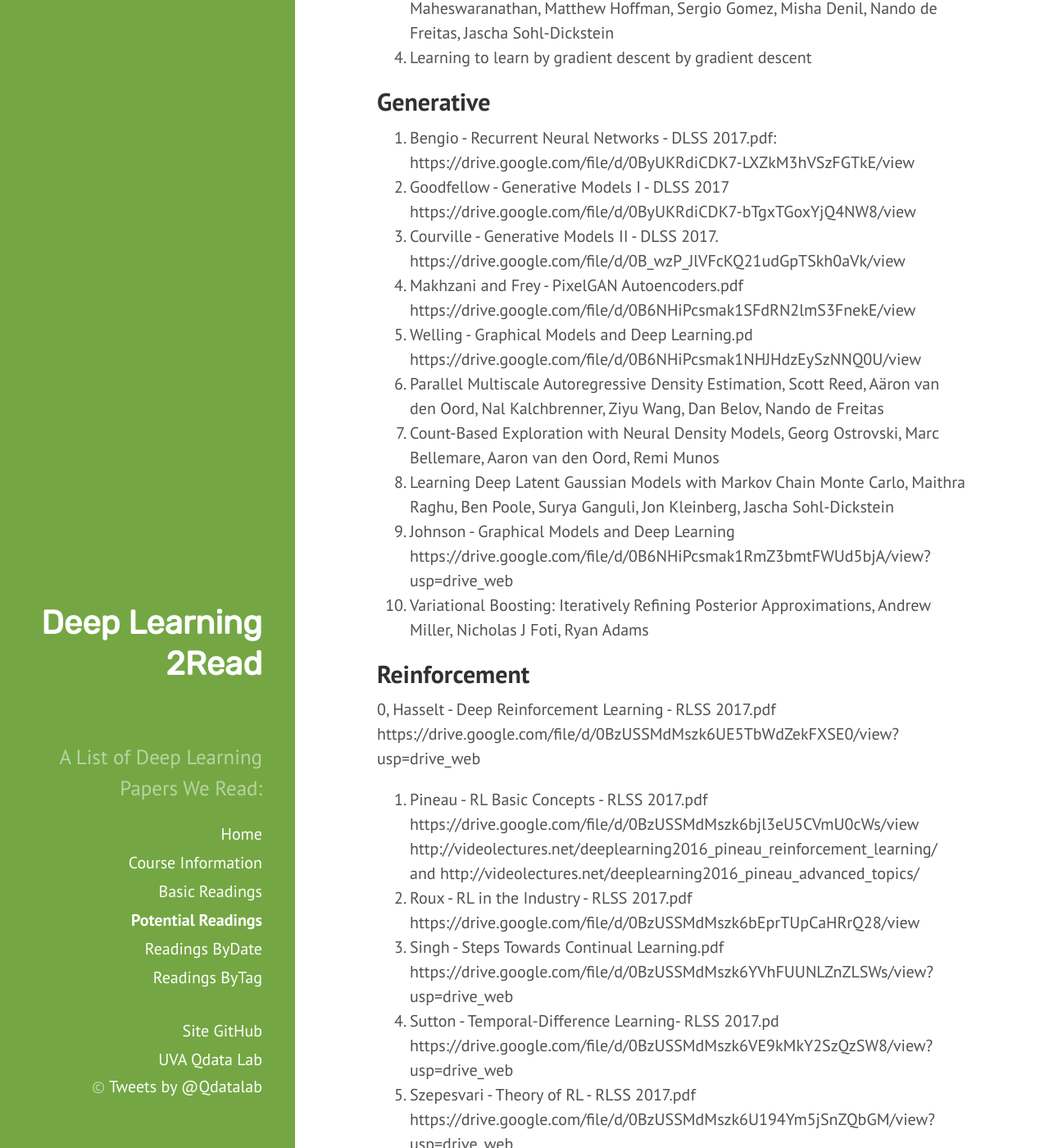
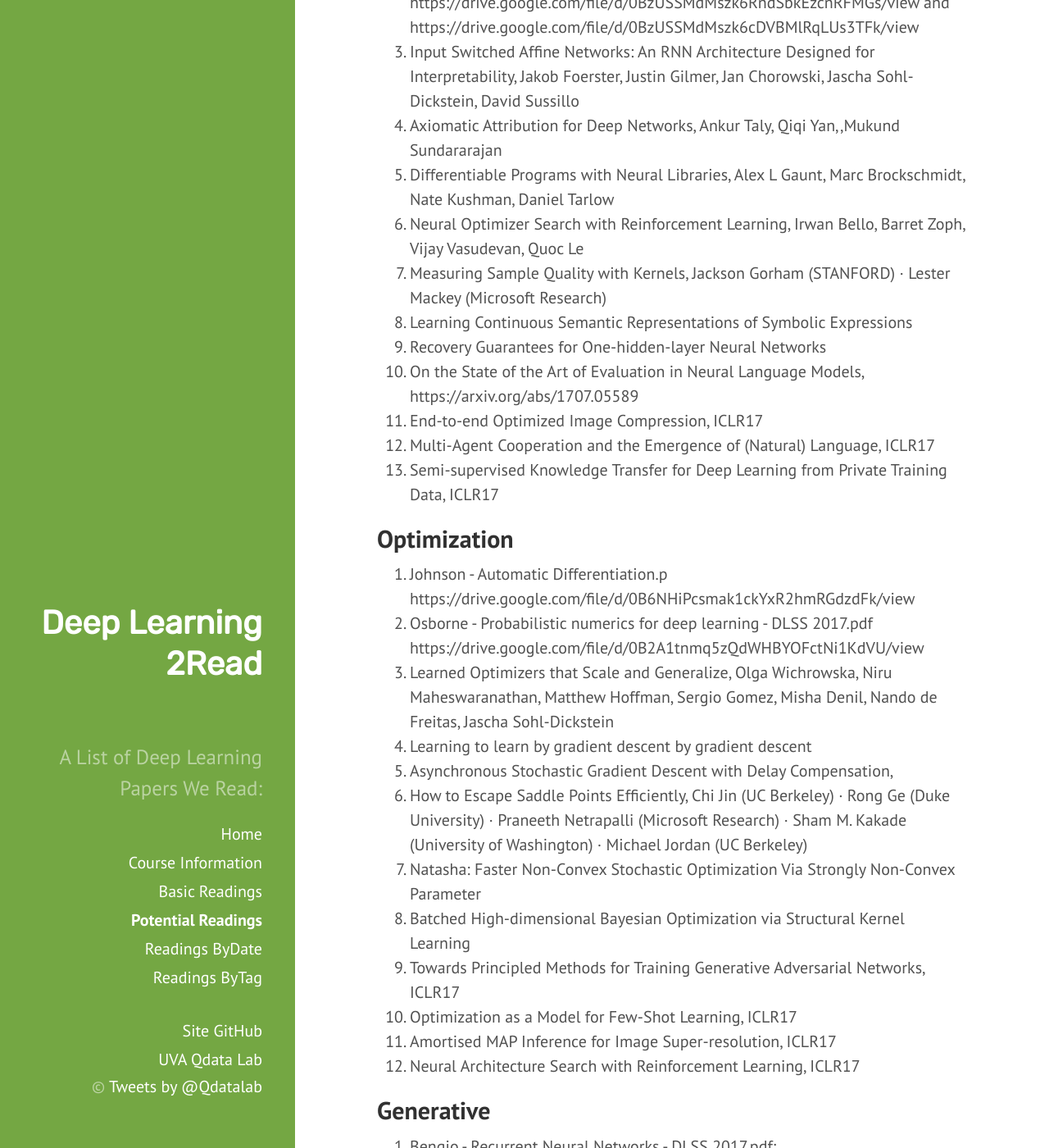
Before and after one commit to QData/deep2Read, a Jekyll site: the page built from Potential2Read.md, in a window 1280 px wide and 1400 px high, scrolled down 2477 px. Shown: the whole window at 82% size. Built offline with Jekyll 4.4.1, drawn with Linux system fonts in a browser that asks for light colours; some of the changed text lies outside the part shown.

Commit message:
more for potentialReadings

```diff
--- a/Potential2Read.md
+++ b/Potential2Read.md
@@ -19,10 +19,13 @@ https://drive.google.com/file/d/0B2A1tnmq5zQdQWU0Skd6TVVQYUE/view?usp=drive_web
 7. Cognitive Psychology for Deep Neural Networks: A Shape Bias Case Study, Samuel Ritter*, David Barrett*, Adam Santoro, Matt Botvinick
 8. Geometry of Neural Network Loss Surfaces via Random Matrix Theory, Jeffrey Pennington, Yasaman Bahri
 9. On the Expressive Power of Deep Neural Networks, Maithra Raghu, Ben Poole, Surya Ganguli, Jon Kleinberg, Jascha Sohl-Dickstein
+10. Neuroscience-Inspired Artificial Intelligence, http://www.cell.com/neuron/fulltext/S0896-6273(17)30509-3
+11. Understanding deep learning requires rethinking generalization, ICLR17
+12. On Large-Batch Training for Deep Learning: Generalization Gap and Sharp Minima, ICLR17
 
 
 ## DNN with Varying Structures
-1. https://drive.google.com/file/d/0B6NHiPcsmak1RUlucW1RN29oS3M/view?usp=drive_web
+1. SCAN: Learning Abstract Hierarchical Compositional Visual Concepts, https://arxiv.org/pdf/1707.03389.pdf
 2. Krueger - Bayesian Hypernetworks.pdf https://drive.google.com/file/d/0B6NHiPcsmak1RUlucW1RN29oS3M/view?usp=drive_web
 3. Leblond and Alayrac - SeaRNN.pdf https://drive.google.com/file/d/0B6NHiPcsmak1SDVEaWc0OWtaV0k/view?usp=drive_web
 4. Sharir - Overlapping Architectures.pdf https://drive.google.com/file/d/0B6NHiPcsmak1ZzVkci1EdVN2YkU/view?usp=drive_web
@@ -33,6 +36,13 @@ https://drive.google.com/file/d/0B2A1tnmq5zQdQWU0Skd6TVVQYUE/view?usp=drive_web
 9. Learning to Generate Long-term Future via Hierarchical Prediction, Ruben Villegas, Jimei Yang, Yuliang Zou, Sungryull Sohn, Xunyu Lin, Honglak Lee
 10. Zero-Shot Task Generalization with Multi-Task Deep Reinforcement Learning, Junhyuk Oh, Satinder Singh, Honglak Lee, Pushmeet Kohli
 11. Latent LSTM Allocation: Joint Clustering and Non-Linear Dynamic Modeling of Sequence Data,  Manzil Zaheer, Amr Ahmed, Alex Smola
+12. Large-Scale Evolution of Image Classifiers, Esteban Real, Sherry Moore, Andrew Selle, Saurabh Saxena, Yutaka Leon Suematsu, Jie Tan, Quoc Le, Alexey Kurakin
+13. Sequence Modeling via Segmentations, Chong Wang (Microsoft Research) · Yining Wang (CMU) · Po-Sen Huang (Microsoft Research) · Abdelrahman Mohammad (Microsoft) · Dengyong Zhou (Microsoft Research) · Li Deng (Citadel)
+14. ProtoNN: Compressed and Accurate kNN for Resource-scarce Devices
+15. Adaptive Neural Networks for Fast Test-Time Prediction
+16. Making Neural Programming Architectures Generalize via Recursion, ICLR17
+17. Optimization as a Model for Few-Shot Learning, ICLR17
+18. Learning End-to-End Goal-Oriented Dialog, ICLR17
 
 
 
@@ -43,6 +53,14 @@ https://drive.google.com/file/d/0BzUSSMdMszk6cDVBMlRqLUs3TFk/view
 3. Input Switched Affine Networks: An RNN Architecture Designed for Interpretability, Jakob Foerster, Justin Gilmer, Jan Chorowski, Jascha Sohl-Dickstein, David Sussillo
 4. Axiomatic Attribution for Deep Networks, Ankur Taly, Qiqi Yan,,Mukund Sundararajan
 5. Differentiable Programs with Neural Libraries, Alex L Gaunt, Marc Brockschmidt, Nate Kushman, Daniel Tarlow
+6. Neural Optimizer Search with Reinforcement Learning, Irwan Bello, Barret Zoph, Vijay Vasudevan, Quoc Le
+7. Measuring Sample Quality with Kernels, Jackson Gorham (STANFORD) · Lester Mackey (Microsoft Research)
+8. Learning Continuous Semantic Representations of Symbolic Expressions
+9. Recovery Guarantees for One-hidden-layer Neural Networks
+10. On the State of the Art of Evaluation in Neural Language Models, https://arxiv.org/abs/1707.05589
+11. End-to-end Optimized Image Compression, ICLR17
+12. Multi-Agent Cooperation and the Emergence of (Natural) Language, ICLR17
+13. Semi-supervised Knowledge Transfer for Deep Learning from Private Training Data, ICLR17
 
 
 ## Optimization
@@ -50,6 +68,14 @@ https://drive.google.com/file/d/0BzUSSMdMszk6cDVBMlRqLUs3TFk/view
 2. Osborne - Probabilistic numerics for deep learning - DLSS 2017.pdf https://drive.google.com/file/d/0B2A1tnmq5zQdWHBYOFctNi1KdVU/view
 3. Learned Optimizers that Scale and Generalize, Olga Wichrowska, Niru Maheswaranathan, Matthew Hoffman, Sergio Gomez, Misha Denil, Nando de Freitas, Jascha Sohl-Dickstein
 4. Learning to learn by gradient descent by gradient descent
+5. Asynchronous Stochastic Gradient Descent with Delay Compensation,
+6. How to Escape Saddle Points Efficiently, Chi Jin (UC Berkeley) · Rong Ge (Duke University) · Praneeth Netrapalli (Microsoft Research) · Sham M. Kakade (University of Washington) · Michael Jordan (UC Berkeley)
+7. Natasha: Faster Non-Convex Stochastic Optimization Via Strongly Non-Convex Parameter
+8. Batched High-dimensional Bayesian Optimization via Structural Kernel Learning
+9. Towards Principled Methods for Training Generative Adversarial Networks, ICLR17
+10. Optimization as a Model for Few-Shot Learning, ICLR17
+11. Amortised MAP Inference for Image Super-resolution, ICLR17
+12. Neural Architecture Search with Reinforcement Learning, ICLR17
 
 
 ## Generative
@@ -63,10 +89,13 @@ https://drive.google.com/file/d/0BzUSSMdMszk6cDVBMlRqLUs3TFk/view
 7. Learning Deep Latent Gaussian Models with Markov Chain Monte Carlo, Maithra Raghu, Ben Poole, Surya Ganguli, Jon Kleinberg, Jascha Sohl-Dickstein
 8. Johnson - Graphical Models and Deep Learning https://drive.google.com/file/d/0B6NHiPcsmak1RmZ3bmtFWUd5bjA/view?usp=drive_web
 9. Variational Boosting: Iteratively Refining Posterior Approximations, Andrew Miller, Nicholas J Foti, Ryan Adams
+10. Stochastic Generative Hashing, Bo Dai, Ruiqi Guo, Sanjiv Kumar, Niao He, Le Song
+11. Robust Structured Estimation with Single-Index Models, ICML17
+12. Learning to Act by Predicting the Future, ICLR17
 
 
 ## Reinforcement
-0, Hasselt - Deep Reinforcement Learning - RLSS 2017.pdf https://drive.google.com/file/d/0BzUSSMdMszk6UE5TbWdZekFXSE0/view?usp=drive_web
+0.  Hasselt - Deep Reinforcement Learning - RLSS 2017.pdf https://drive.google.com/file/d/0BzUSSMdMszk6UE5TbWdZekFXSE0/view?usp=drive_web
 1. Pineau - RL Basic Concepts - RLSS 2017.pdf https://drive.google.com/file/d/0BzUSSMdMszk6bjl3eU5CVmU0cWs/view
 http://videolectures.net/deeplearning2016_pineau_reinforcement_learning/
 and http://videolectures.net/deeplearning2016_pineau_advanced_topics/
@@ -85,22 +114,31 @@ and http://videolectures.net/deeplearning2016_pineau_advanced_topics/
 14.  Neural Episodic Control, Alex Pritzel, Benigno Uria, Sriram Srinivasan, Adria Puigdomenech, Oriol Vinyals, Demis Hassabis, Daan Wierstra, Charles Blundell
 15. Robust Adversarial Reinforcement Learning, Lerrel Pinto, James Davidson, Rahul Sukthankar, Abhinav Gupta
 16. Deep Value Networks Learn to Evaluate and Iteratively Refine Structured Outputs, Michael Gygli, Mohammad Norouzi, Anelia Angelova
+17. Distral: Robust Multitask Reinforcement Learning, https://arxiv.org/pdf/1707.04175.pdf
+18. Reinforcement Learning with Unsupervised Auxiliary Tasks, ICLR17
+19. Q-Prop: Sample-Efficient Policy Gradient with An Off-Policy Critic, ICLR17
 
+
+
+## More:
+1. [ICLR 2017 Papers](https://openreview.net/group?id=ICLR.cc/2017/conference)
+2. [ICML 2017 Papers](https://2017.icml.cc/Conferences/2017/Schedule?type=Poster)
+3. [NIPS 2017 papers](https://nips.cc/Conferences/2016/AcceptedPapers)
+4. [Yann Lecun](http://yann.lecun.com/exdb/publis/index.html)
+5. [Y. Bengio](https://scholar.google.com/citations?user=kukA0LcAAAAJ)
+6. [G. Hinton](https://scholar.google.com/citations?user=JicYPdAAAAAJ&hl=en)
+7. [Juergen Schmidhuber](https://scholar.google.com/citations?user=gLnCTgIAAAAJ&hl=en&oi=sra)
 
 <hr>
 
-<!--### DeepMind papers
+<!--
 
+### DeepMind papers
 ### Facebook Fair/Lecun Papers
-
-### Y. Bengio Papers
+### Bengio Papers
 
 ### NIPS 2016 Papers
-
-
-### ICLR 2017 Papers
-
-
-### ICML 2017 Papers
+###
+###
 
 -->
```
